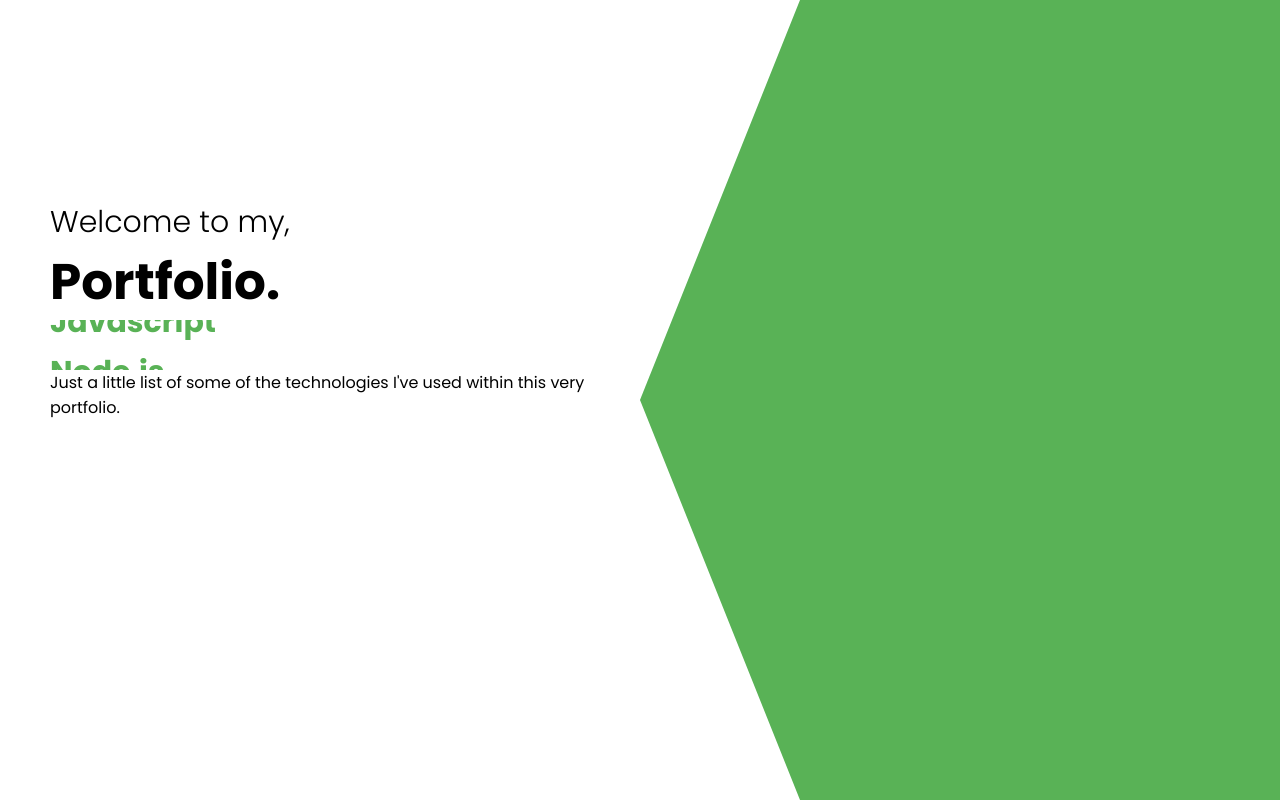
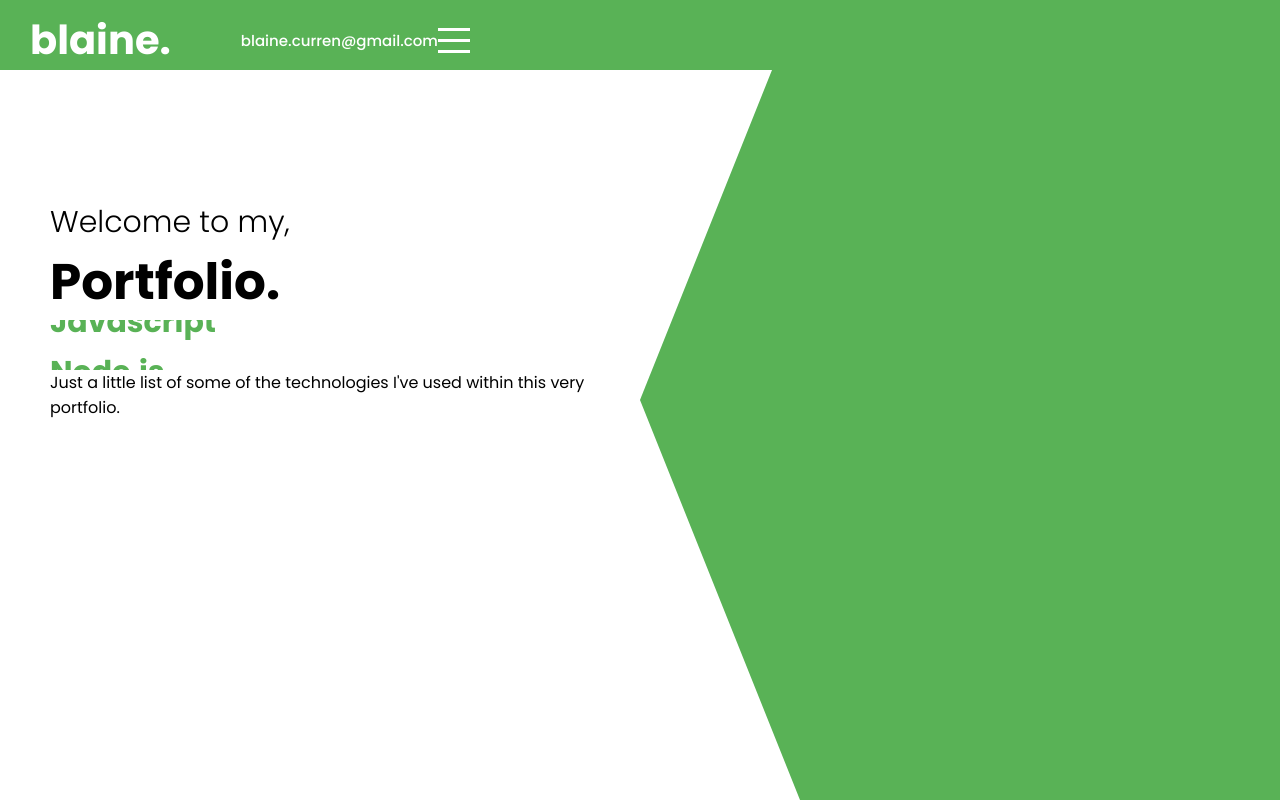
Before and after one commit to blainecurren/portfolio-2, a React (Create React App) app: page / in a window 1280 px wide. Shown: the top 802 px of the page. Built offline with nearby package versions, Linux system fonts and the light colour scheme.

Commit message:
added topbar and menu functionality / still need to push hamburger span to the right

```diff
--- a/src/App.jsx
+++ b/src/App.jsx
@@ -4,12 +4,18 @@
 import ProductList from "./components/productList/ProductList";
 import Contact from "./components/contact/Contact";
 import "./app.scss";
+import { useState } from "react";
+import Topbar from "./components/topbar/Topbar";
+import Menu from "./components/menu/Menu";
 
 const App = () => {
+  const [menuOpen, setMenuOpen] = useState(false);
   return (
     <div className="app">
-      <Intro />
+      <Topbar menuOpen={menuOpen} setMenuOpen={setMenuOpen} />
+      <Menu menuOpen={menuOpen} setMenuOpen={setMenuOpen} />
       <div className="sections">
+        <Intro />
         <About />
         <ProductList />
         <Contact />
--- /dev/null
+++ b/src/components/menu/Menu.jsx
@@ -0,0 +1,19 @@
+import "./menu.scss";
+
+export default function Menu({ menuOpen, setMenuOpen }) {
+  return (
+    <div className={"menu " + (menuOpen && "active")}>
+      <ul>
+        <li onClick={() => setMenuOpen(false)}>
+          <a href="#intro">Home</a>
+        </li>
+        <li onClick={() => setMenuOpen(false)}>
+          <a href="#productList">Portfolio</a>
+        </li>
+        <li onClick={() => setMenuOpen(false)}>
+          <a href="#contact">Contact</a>
+        </li>
+      </ul>
+    </div>
+  );
+}
--- /dev/null
+++ b/src/components/menu/menu.scss
@@ -0,0 +1,41 @@
+.menu {
+  width: 300px;
+  height: 100vh;
+  background-color: white;
+  position: fixed;
+  top: 0;
+  right: -300px;
+  z-index: 2;
+  display: flex;
+  flex-direction: column;
+  align-items: center;
+  justify-content: center;
+  transition: all 1s ease;
+
+  &.active {
+    right: 0;
+  }
+
+  ul {
+    margin: 0;
+    padding: 0;
+    list-style: none;
+    font-size: 30px;
+    font-weight: 300;
+    color: white;
+    width: 60%;
+
+    li {
+      margin-bottom: 25px;
+      a {
+        font-size: inherit;
+        color: inherit;
+        text-decoration: none;
+      }
+
+      &:hover {
+        font-weight: 500;
+      }
+    }
+  }
+}
--- /dev/null
+++ b/src/components/topbar/Topbar.jsx
@@ -0,0 +1,25 @@
+import "./topbar.scss";
+
+export default function Topbar({ menuOpen, setMenuOpen }) {
+  return (
+    <div className={"topbar " + (menuOpen && "active")}>
+      <div className="wrapper">
+        <div className="left">
+          <a href="#intro" className="logo">
+            blaine.
+          </a>
+          <div className="itemContainer">
+            <span>blaine.curren@gmail.com</span>
+          </div>
+          <div className="right">
+            <div className="hamburger" onClick={() => setMenuOpen(!menuOpen)}>
+              <span className="line1"></span>
+              <span className="line2"></span>
+              <span className="line3"></span>
+            </div>
+          </div>
+        </div>
+      </div>
+    </div>
+  );
+}
--- /dev/null
+++ b/src/components/topbar/topbar.scss
@@ -0,0 +1,90 @@
+.topbar {
+  width: 100%;
+  height: 70px;
+  background-color: #59b256;
+  color: white;
+  position: fixed;
+  top: 0;
+  z-index: 3;
+  transition: all 1s ease;
+
+  .wrapper {
+    padding: 10px 30px;
+    display: flex;
+    align-items: center;
+    justify-content: space-between;
+
+    .left {
+      display: flex;
+      align-items: center;
+
+      .logo {
+        font-size: 40px;
+        font-weight: 700;
+        text-decoration: none;
+        color: inherit;
+        margin-right: 40px;
+      }
+
+      .itemContainer {
+        display: flex;
+        align-items: center;
+        margin-left: 30px;
+
+        // @include mobile {
+        //   display: none;
+        // }
+
+        .icon {
+          font-size: 18px;
+          margin-right: 5px;
+        }
+
+        span {
+          font-size: 15px;
+          font-weight: 500;
+        }
+      }
+    }
+
+    .right {
+      .hamburger {
+        width: 32px;
+        height: 25px;
+        display: flex;
+        flex-direction: column;
+        justify-content: space-between;
+        cursor: pointer;
+
+        span {
+          width: 100%;
+          height: 3px;
+          background-color: white;
+          transform-origin: left;
+          transition: all 2s ease;
+        }
+      }
+    }
+  }
+
+  &.active {
+    background-color: white;
+    color: #59b256;
+
+    .hamburger {
+      span {
+        &:first-child {
+          background-color: #59b256;
+          transform: rotate(45deg);
+        }
+        &:nth-child(2) {
+          opacity: 0;
+        }
+        &:last-child {
+          background-color: #59b256;
+          transform: rotate(-45deg);
+        }
+      }
+    }
+  }
+}
```
